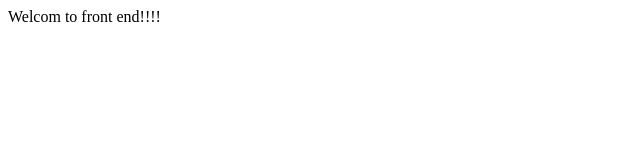
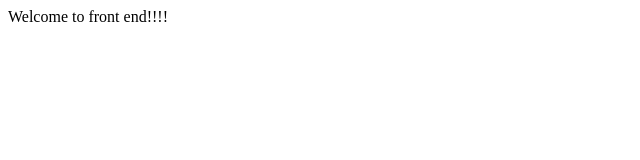
Before and after one commit to ftdhyann/myfirstdocument, a plain HTML site: page index.html in a window 1280 px wide. Shown: the full height of the page, 0-640 px from the left. Drawn offline with Linux system fonts and the light colour scheme.

Commit message:
Update index.html

```diff
--- a/index.html
+++ b/index.html
@@ -3,5 +3,6 @@
     <head>
         <title>My HTML document</title>
     </head>
-    <body>Welcom to front end!!!!</body>
+    <body>Welcome to front end!!!!</body>
+
 </html>
```
